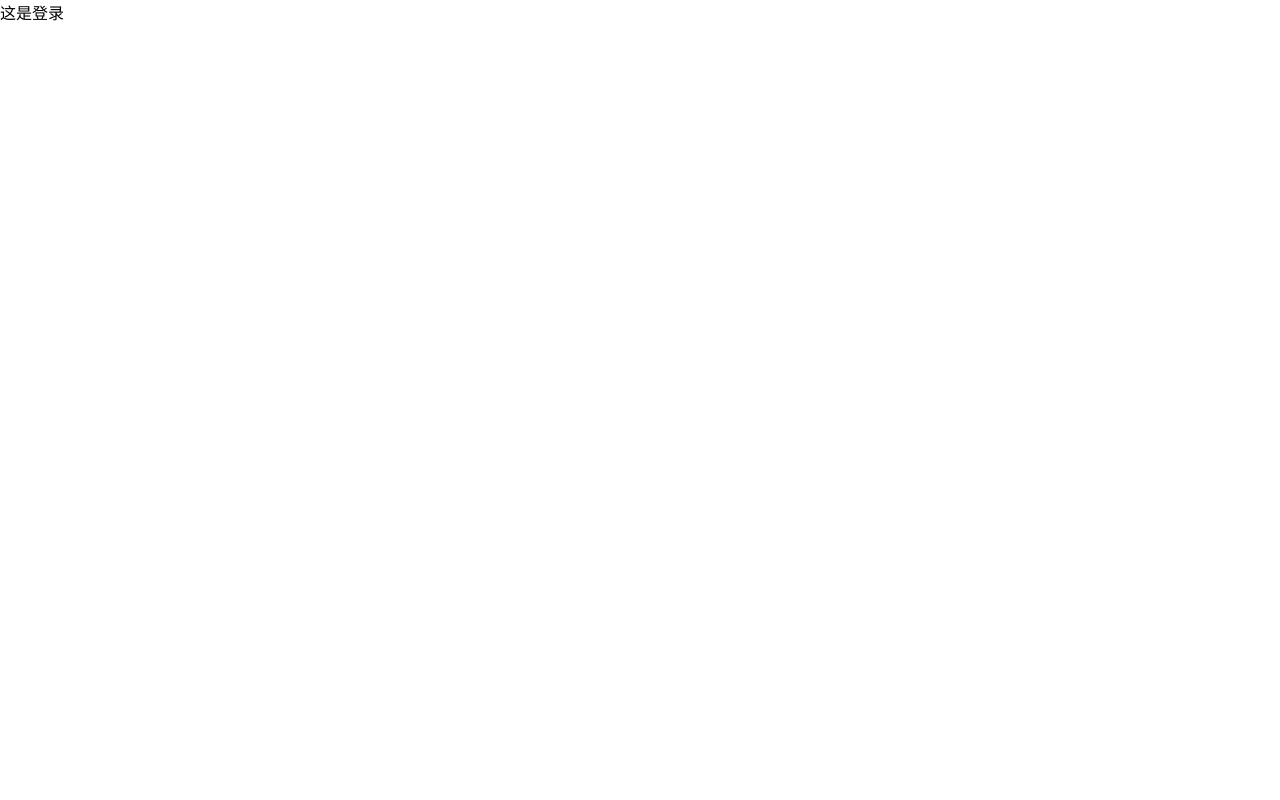
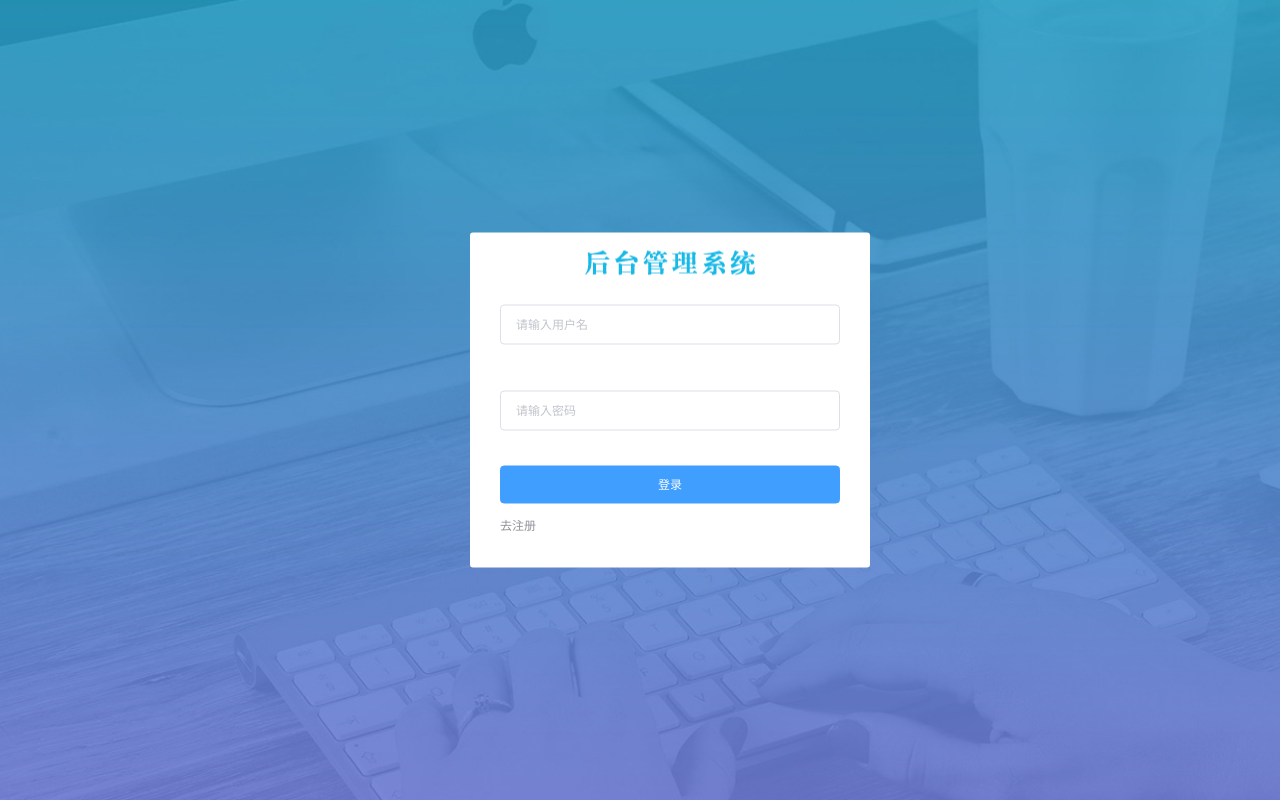
Before and after one commit to wangcaiai/great_vue, a Vue app: page /#/login in a window 1280 px wide. Built offline with nearby package versions, Linux system fonts and the light colour scheme.

Commit message:
登录功能实现

```diff
--- a/src/api/index.js
+++ b/src/api/index.js
@@ -12,3 +12,14 @@ export const regsisterAPI = ({ username, password, repassword }) => {
     }
   })
 }
+
+export const loginAPI = ({ username, password }) => {
+  return request({
+    url: '/api/login',
+    method: 'POST',
+    data: {
+      username,
+      password
+    }
+  })
+}
--- a/src/views/login/index.vue
+++ b/src/views/login/index.vue
@@ -1,14 +1,94 @@
 <template>
-    <div>这是登录</div>
+  <div class="login-container">
+    <div class="login-box">
+      <div class="title-box"></div>
+      <el-form ref="loginRef" :model="loginForm" :rules="loginRules">
+      <el-form-item prop="username" class="login-form">
+        <el-input v-model="loginForm.username" placeholder="请输入用户名"></el-input>
+      </el-form-item>
+      <el-form-item prop="password" class="login-form">
+        <el-input v-model="loginForm.password" placeholder='请输入密码'></el-input>
+      </el-form-item>
+      <el-form-item>
+        <el-button type="primary" @click="loginFn" class="login-btn">登录</el-button>
+        <el-link type="info" @click="$router.push('/reg')">去注册</el-link>
+      </el-form-item>
+    </el-form>
+    </div>
+  </div>
 </template>
 
 <script>
-
+import { loginAPI } from '@/api'
 export default {
-  name: 'my-login'
+  name: 'my-login',
+  data () {
+    return {
+      loginForm: {
+        username: '',
+        password: ''
+      },
+      loginRules: {
+        username: [
+          { required: true, message: '请输入用户名', trigger: 'blur' },
+          { pattern: /^[a-zA-Z0-9]{1,10}$/, message: '用户名必须是1-10字母数字', trigger: 'blur' }
+        ],
+        password: [
+          { required: true, message: '请输入密码', trigger: 'blur' },
+          { pattern: /^\S{6,15}$/, message: '密码必须是6-15位的非空字符', trigger: 'blur' }
+        ]
+      }
+    }
+  },
+  methods: {
+    loginFn () {
+      this.$refs.loginRef.validate(async valid => {
+        if (valid) {
+          // 通过校验
+          console.log(this.loginForm)
+          const { data: res } = await loginAPI(this.loginForm)
+          if (res.code !== 0) return this.$message.error(res.message)
+          else {
+            this.$message.success(res.message)
+          }
+        } else {
+          return false
+        }
+      })
+    }
+  }
 }
 </script>
 
-<style scoped>
+<style lang="less" scoped>
+.login-container {
+  height: 100%;
+  background: url('@/assets/images/login_bg.jpg') center;
+  background-size: cover;
 
+  .login-box {
+    width: 400px;
+    height: 335px;
+    background-color: #fff;
+    border-radius: 3px;
+    position: absolute;
+    left: 50%;
+    top: 50%;
+    transform: translate(-50%,-50%);
+    padding: 0 30px;
+    margin: 0 30px;
+    box-sizing: border-box;
+
+    .title-box {
+      background: url('@/assets/images/login_title.png') center no-repeat;
+      height: 60px;
+    }
+    .login-btn {
+      width: 100%;
+    }
+    .login-form {
+      padding: 12px 0;
+    }
+  }
+}
 </style>
--- a/src/views/register/index.vue
+++ b/src/views/register/index.vue
@@ -15,7 +15,7 @@
         </el-form-item>
         <el-form-item>
           <el-button type="primary" @click="regsisterFn" class="btn-reg">注册</el-button>
-          <el-link type="info" >去登录</el-link>
+          <el-link type="info" @click="$router.push('/login')" >去登录</el-link>
         </el-form-item>
       </el-form>
     </div>
```
